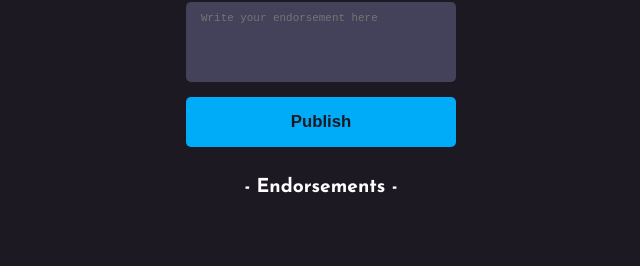
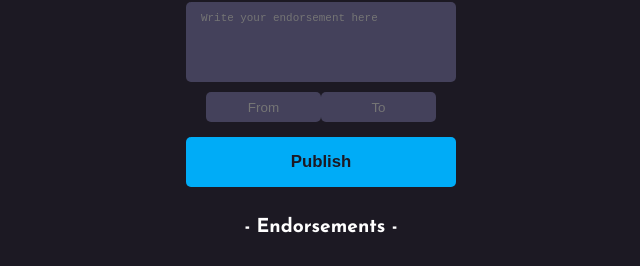
Before and after one commit to tabbycoleman/module3project, a website built with Vite: page index.html in a window 1280 px wide. Shown: the part 241-507 px from the top of the page, without its empty margins (319-959 px from the left). Built offline with nearby package versions, Linux system fonts and the light colour scheme; a web font is replaced by a local one.

Commit message:
Add files via upload

```diff
--- a/index.css
+++ b/index.css
@@ -16,6 +16,14 @@ html, body {
     padding-top: 40px;
 }
 
+#fromandto {
+    display: flex;
+    flex-direction: row;
+    align-items: center;
+    justify-content: space-between;
+    margin-top: 10px;
+}
+
 #textbox {
   background-color: rgb(68, 65, 91);
   border: none;
@@ -26,6 +34,19 @@ html, body {
   box-sizing: border-box;
   height: 80px;
   resize: none;
+  font-size: 1.2em;
+}
+
+input[type=text] {
+  background-color: rgb(68, 65, 91);
+  border: none;
+  border-radius: 5px;
+  text-align: center;
+  color: rgb(150, 151, 146);
+  width: 115px;
+  padding: 5px 15px;
+  box-sizing: border-box;
+  height: 30px;
   font-size: 1.2em;
 }
 
--- a/index.html
+++ b/index.html
@@ -13,6 +13,10 @@
             <img src="assets/freddie.png" id="freddie-img" alt="image of freddie"></img>
             <h1 id="title">We are the Champions</h1>
             <textarea placeholder="Write your endorsement here" id="textbox" maxlength = "90"></textarea>
+            <div id="fromandto">
+                <input type="text" placeholder="From"></input>
+                <input type="text" placeholder="To"></input>
+            </div>
             <button type="button" id="publish-btn">Publish</button>
         </div>
 
--- a/index.js
+++ b/index.js
@@ -15,9 +15,19 @@ const endorsement = document.getElementById("textbox")
 const list = document.getElementById("feedback-database")
 
 publishBtn.addEventListener("click", function(){
+
     let endorsementValue = endorsement.value
 
-    push( endorsementsInDB, endorsementValue )
+    if(endorsementValue == 0){
 
-    list.innerHTML += `<li>${endorsementValue}</li>`
+        document.getElementById("textbox").style.border = "1px solid red";
+
+    }
+    else
+    {
+        document.getElementById("textbox").style.border = "none";
+        push( endorsementsInDB, endorsementValue )
+        list.innerHTML += `<li>${endorsementValue}</li>`
+
+    }
 })
```
